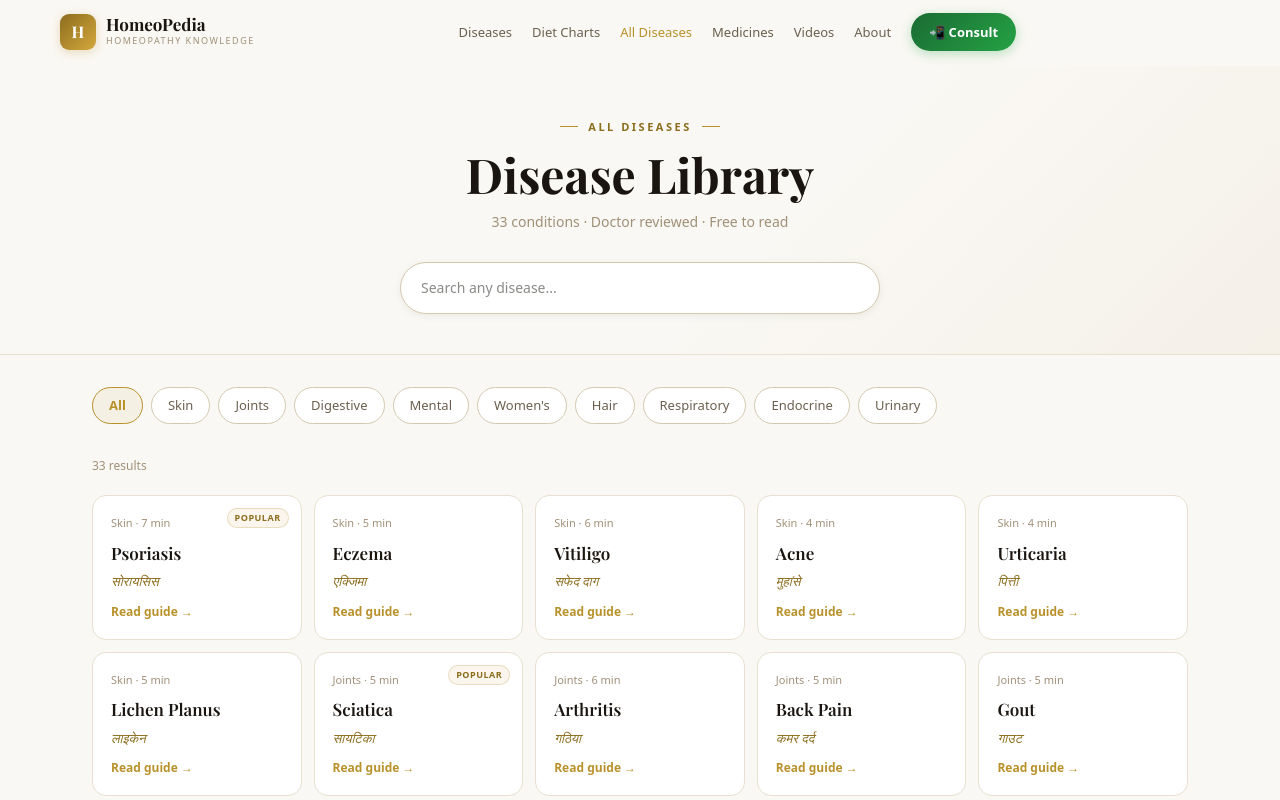
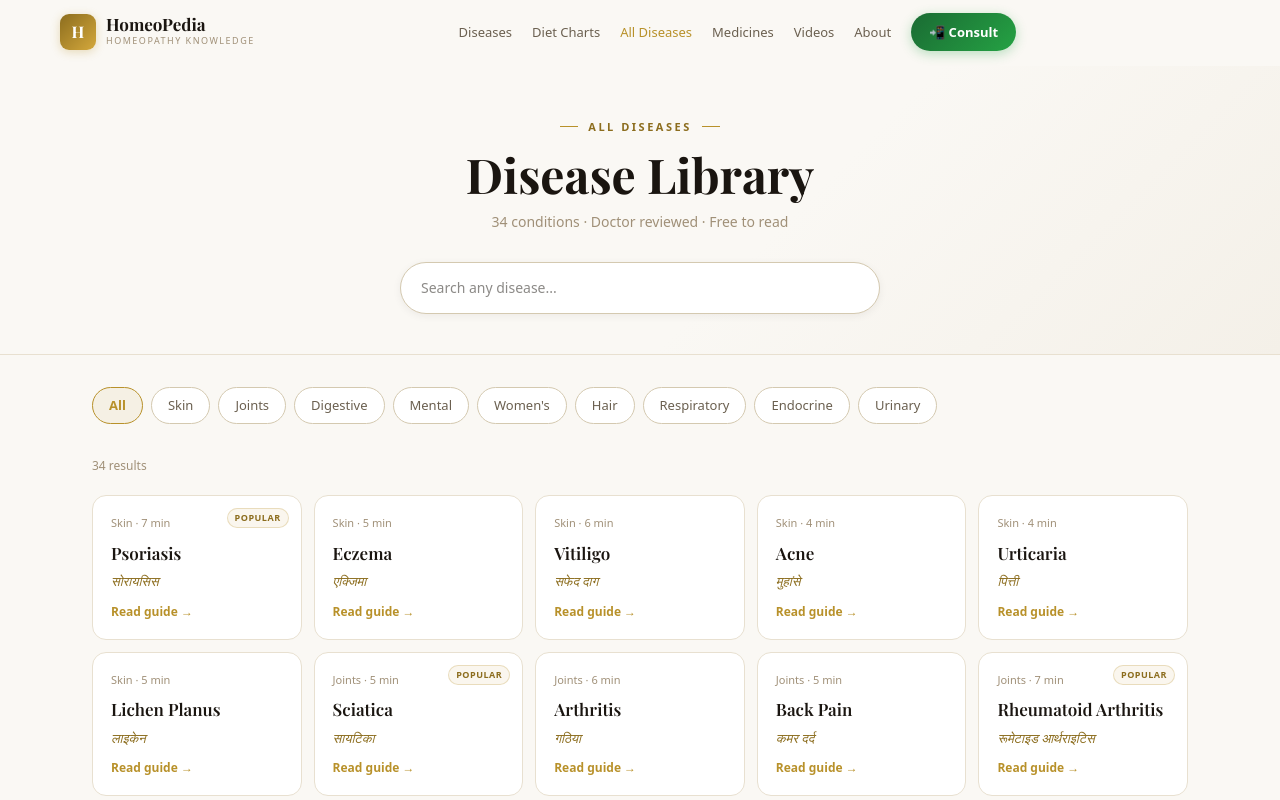
Before and after one commit to homeopediahope-health/homeopedia, a Next.js app: page /diseases in a window 1280 px wide. Shown: the top 800 px of the page. Built offline with nearby package versions, Linux system fonts and the light colour scheme; a web font is replaced by a local one.

Commit message:
Add Rheumatoid Arthritis to disease listing page

```diff
--- a/app/diseases/page.tsx
+++ b/app/diseases/page.tsx
@@ -13,6 +13,7 @@ const ALL_DISEASES = [
   { slug: 'sciatica',    title: 'Sciatica',            hindi: 'सायटिका',          cat: 'Joints',      min: 5, hot: true },
   { slug: 'arthritis',   title: 'Arthritis',           hindi: 'गठिया',            cat: 'Joints',      min: 6 },
   { slug: 'backpain',    title: 'Back Pain',           hindi: 'कमर दर्द',         cat: 'Joints',      min: 5 },
+  { slug: 'rheumatoid-arthritis', title: 'Rheumatoid Arthritis', hindi: 'रूमेटाइड आर्थराइटिस', cat: 'Joints', min: 7, hot: true },
   { slug: 'gout',        title: 'Gout',                hindi: 'गाउट',             cat: 'Joints',      min: 5 },
   { slug: 'ibs',         title: 'IBS',                 hindi: 'आईबीएस',           cat: 'Digestive',   min: 6, hot: true },
   { slug: 'piles',       title: 'Piles',               hindi: 'बवासीर',           cat: 'Digestive',   min: 5 },
```
